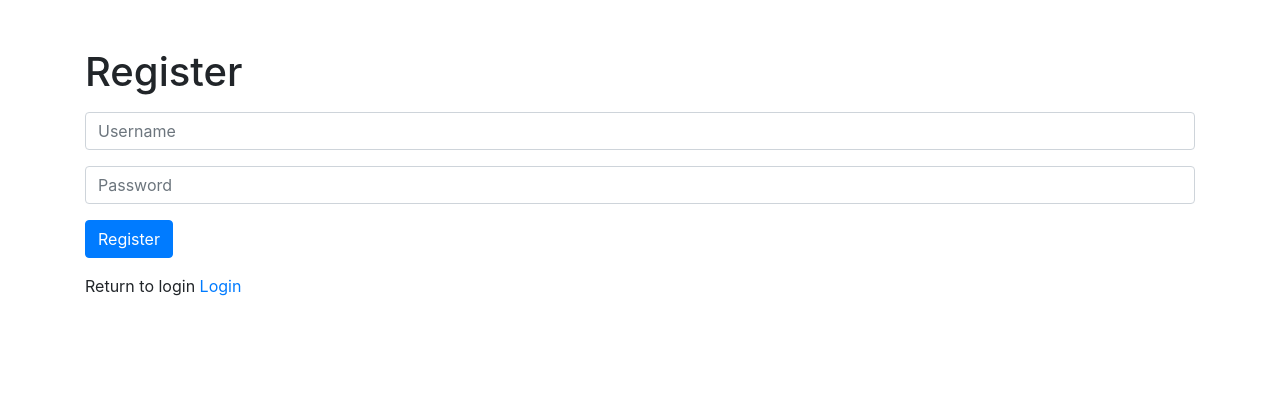
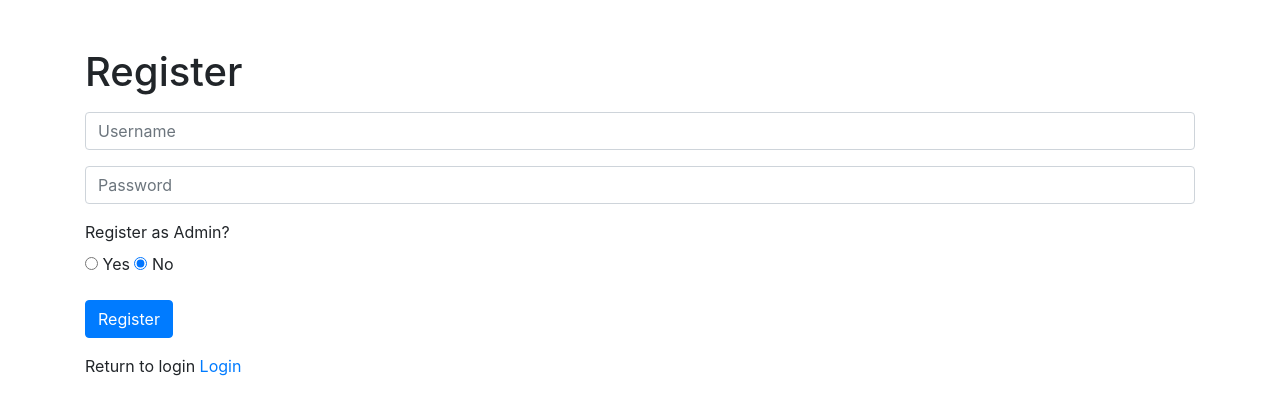
Before and after one commit to tudorpaun76/SecureApplication, a PHP site: page /register.php in a window 1280 px wide. Shown: the top 415 px of the page. Run offline with PHP 8.4, Linux system fonts and the light colour scheme; data comes from the database, SQL or seed files in the repository; both versions use the stored data as it was after the commit; some libraries are stand-ins or nearby versions.

Commit message:
final secure push

```diff
--- a/register.php
+++ b/register.php
@@ -5,16 +5,21 @@ if(isset($_POST['register'])){
     $username = $_POST['username'];
     $password = $_POST['password'];
 
+
+    $hashed_password = password_hash($password, PASSWORD_DEFAULT);
+
     $isAdmin = isset($_POST['isAdmin']) && $_POST['isAdmin'] === 'yes' ? 1 : 0;
 
     $query = "INSERT INTO users (username, password, isAdmin) VALUES (:username, :password, :isAdmin)";
     $stmt = $db->prepare($query);
     $stmt->bindParam(':username', $username);
-    $stmt->bindParam(':password', $password);
+    $stmt->bindParam(':password', $hashed_password);
     $stmt->bindParam(':isAdmin', $isAdmin);
     $stmt->execute();
 }
 ?>
+
+
 
 <!DOCTYPE html>
 <html lang="en">
@@ -36,6 +41,13 @@ if(isset($_POST['register'])){
     <div class="form-group">
         <input type="password" name="password" class="form-control" placeholder="Password" required>
     </div>
+    <div class="form-group">
+        <label for="isAdmin">Register as Admin?</label><br>
+        <input type="radio" id="isAdminYes" name="isAdmin" value="yes">
+        <label for="isAdminYes">Yes</label>
+        <input type="radio" id="isAdminNo" name="isAdmin" value="no" checked>
+        <label for="isAdminNo">No</label>
+    </div>
     <button type="submit" name="register" class="btn btn-primary">Register</button>
 </form>
 
@@ -43,6 +55,7 @@ if(isset($_POST['register'])){
         <p class="mt-3">Return to login <a href="login.php">Login</a></p>
     </div>
 
+    <!-- Bootstrap JS -->
     <script src="https://code.jquery.com/jquery-3.5.1.slim.min.js"></script>
     <script src="https://cdn.jsdelivr.net/npm/@popperjs/core@2.5.4/dist/umd/popper.min.js"></script>
     <script src="https://stackpath.bootstrapcdn.com/bootstrap/4.5.2/js/bootstrap.min.js"></script>
```
Also changed, not shown: blog.db, tests/registerTest.ts (added).
